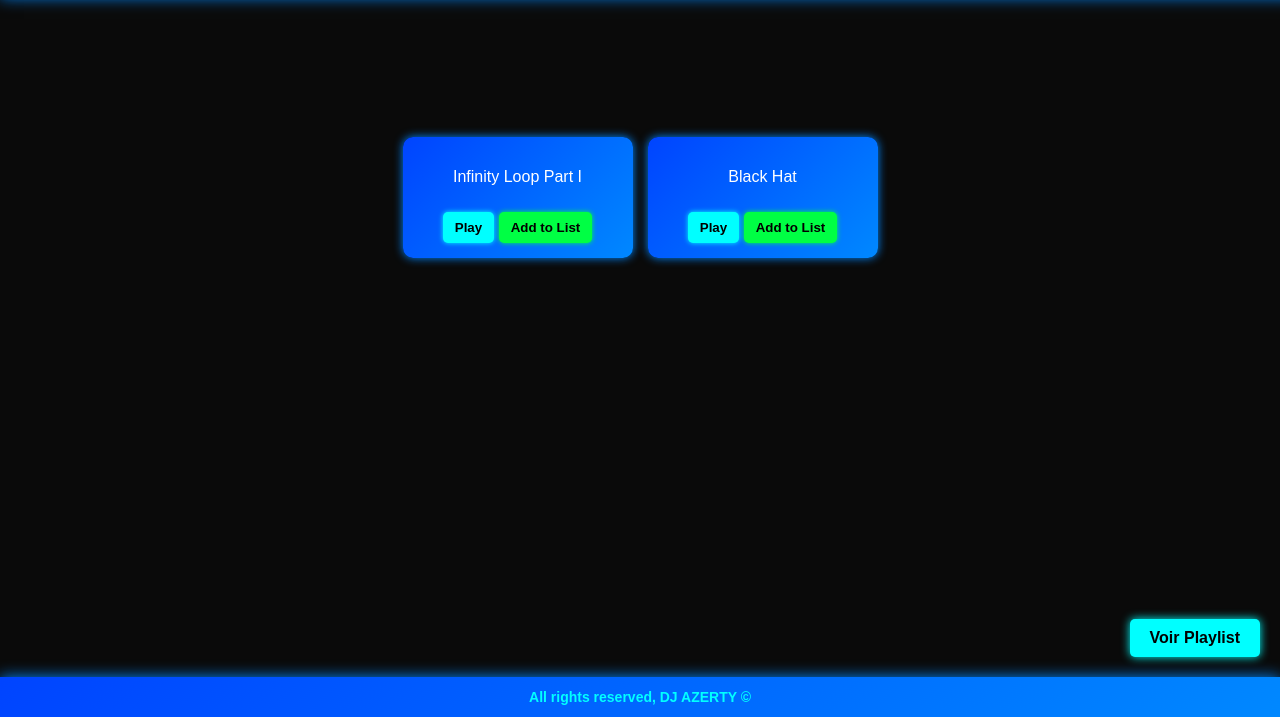
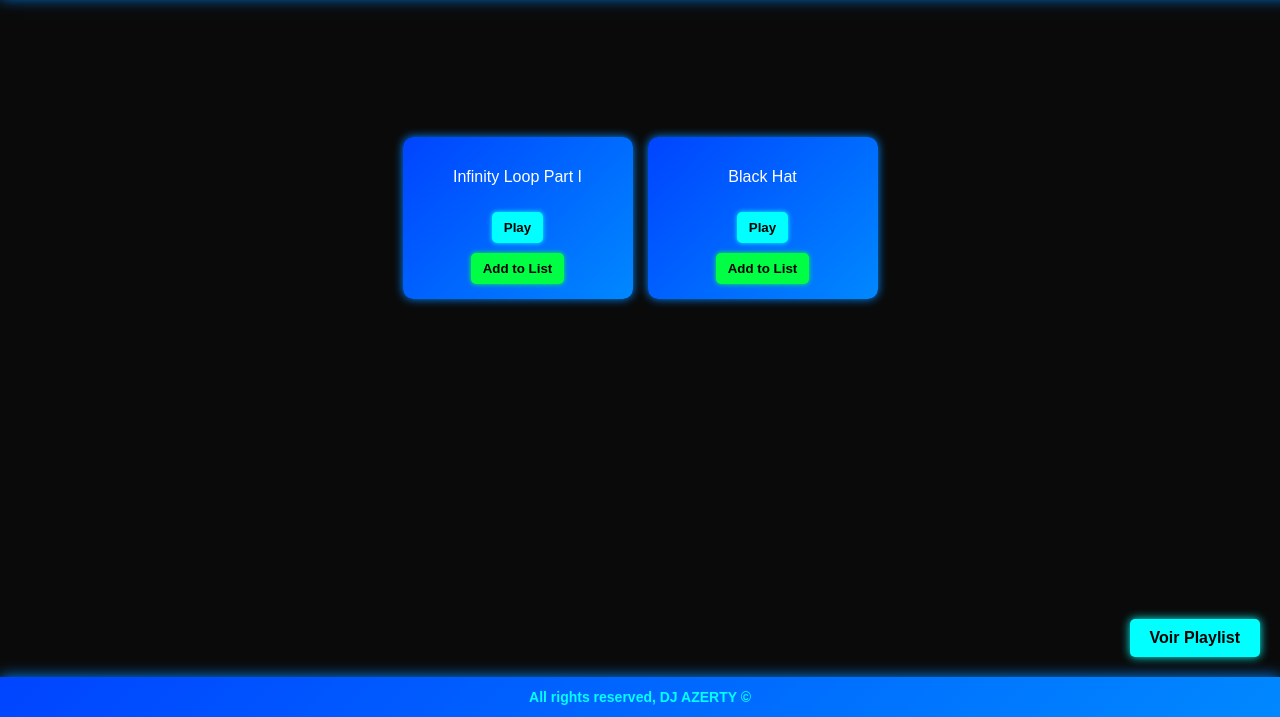
Before and after one commit to DJAZERTY/dj-azerty-blog, a plain HTML site: page index.html in a window 1280 px wide. Shown: the part 83-800 px from the top of the page. Drawn offline with Linux system fonts and the light colour scheme.

Commit message:
Update index.html

```diff
--- a/index.html
+++ b/index.html
@@ -73,6 +73,9 @@
             width: 200px;
             text-align: center;
             flex-shrink: 0;
+            display: flex;
+            flex-direction: column;
+            align-items: center;
         }
         .song button {
             margin-top: 10px;
@@ -312,7 +315,7 @@
             let playlistContainer = document.getElementById("playlistContainer");
             let songDiv = document.createElement("div");
             songDiv.classList.add("song");
-            songDiv.innerHTML = `<p>${songTitle}</p><button onclick="removeFromPlaylist(this)">Remove</button>`;
+            songDiv.innerHTML = `<p>${songTitle}</p><button class="play-btn" onclick="playPause(this)">Play</button><button onclick="removeFromPlaylist(this)">Remove</button>`;
             playlistContainer.appendChild(songDiv);
         }
 
```
